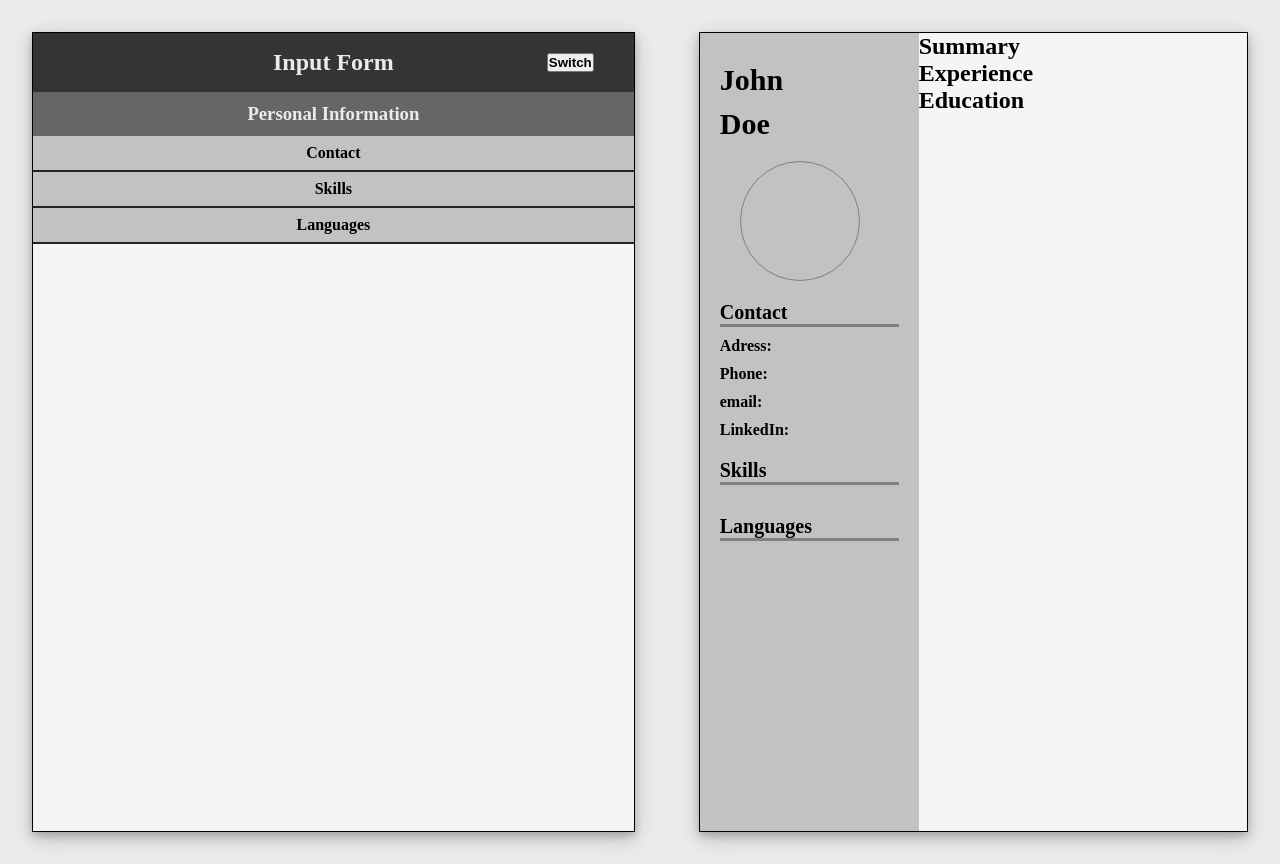
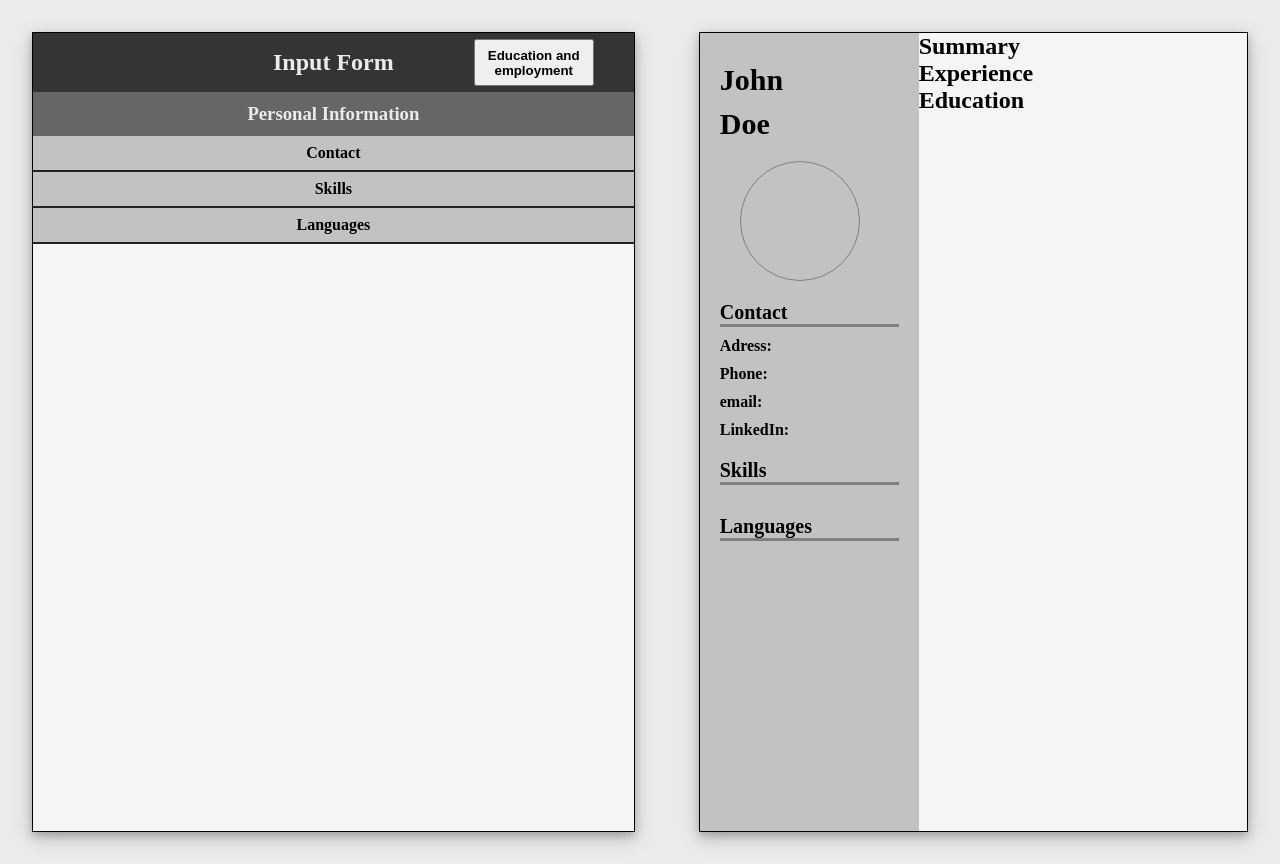
Before and after one commit to MrDando/CV-Project, a React (Create React App) app: page / in a window 1280 px wide. Built offline with nearby package versions, Linux system fonts and the light colour scheme.

Commit message:
Restyled FormContainer Component

```diff
--- a/src/App.css
+++ b/src/App.css
@@ -32,3 +32,9 @@
   .justify-center {
     justify-content: center;
   }
+
+  .toggle-form-btn {
+    width: 120px;
+    text-align: center;
+    padding: 0.5em 0.8em;
+  }
--- a/src/App.js
+++ b/src/App.js
@@ -31,6 +31,7 @@ class App extends React.Component {
 
     this.state = {
       form: 'personal',
+      switchButton: 'Education and employment',
       firstname: 'John',
       lastname: 'Doe',
       adress: '',
@@ -48,9 +49,11 @@ class App extends React.Component {
   switchForm() {
     this.setState(prevState => {
       if (prevState.form === 'personal') {
-        return {form: 'professional'}
+        return {form: 'professional',
+                switchButton: 'Personal information'}
       } else {
-        return {form: 'personal'}
+        return {form: 'personal',
+                switchButton: 'Education and employment'}
       }
     })
   }
@@ -327,7 +330,7 @@ class App extends React.Component {
         <div className='cv-form'>
           <div className='flex cv-form-header justify-center align-center'>
             <h2 className='cv-form-title'>Input Form</h2>
-            <button className='toggle-form-btn' onClick={this.switchForm}>Switch</button>
+            <button className='toggle-form-btn' onClick={this.switchForm}>{this.state.switchButton}</button>
           </div>
         <FormContainer  data={this.state}
                         toggleAccordion={this.toggleAccordion}
--- a/src/Components/Form/FormContainer.css
+++ b/src/Components/Form/FormContainer.css
@@ -58,7 +58,7 @@ button {
 .submit-btn {
     padding: 0.5em 1em;
     margin-top: 1em;
-    background-color: #375a7f;
+    background-color: black;
     color: white;
     border-radius: 5px;
 }
--- a/src/Components/Form/ProfessionalForm.js
+++ b/src/Components/Form/ProfessionalForm.js
@@ -8,7 +8,7 @@ function ProfessionalForm(props) {
     return (
         <div className='form-professional'>
             <div className='form-component-header flex justify-center'>
-                <h3>Professional Information</h3>
+                <h3>Education and employment</h3>
             </div>
             <div className='form-section'>
                 <h4 className='accordion' onClick={props.toggleAccordion}>Summary</h4>
```
